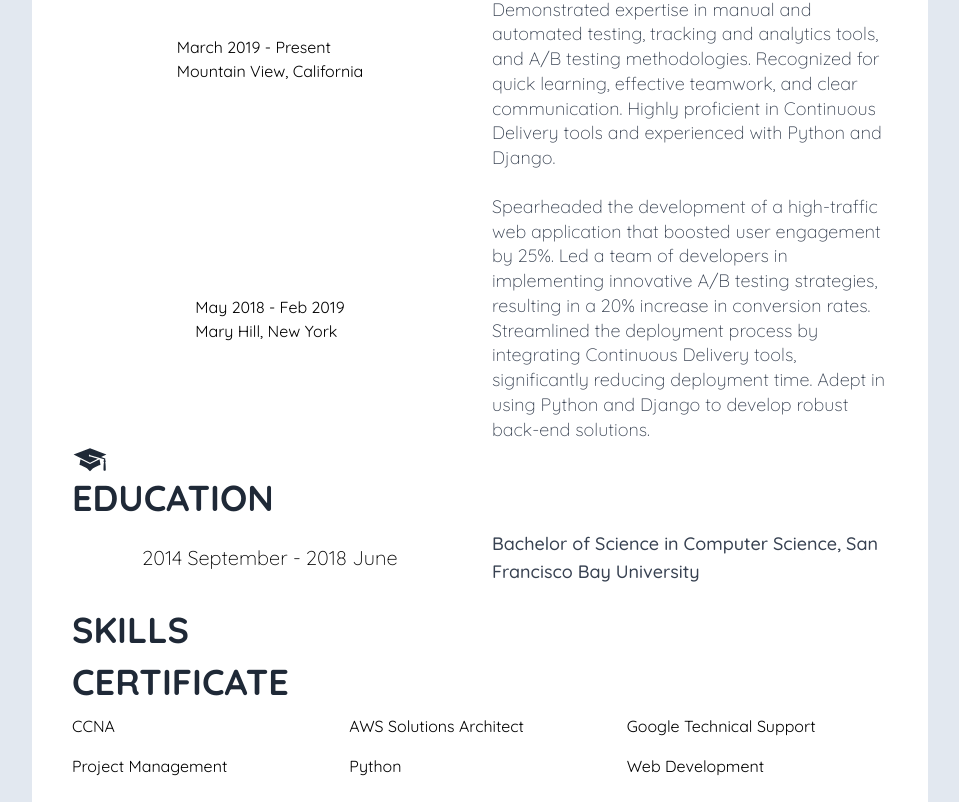
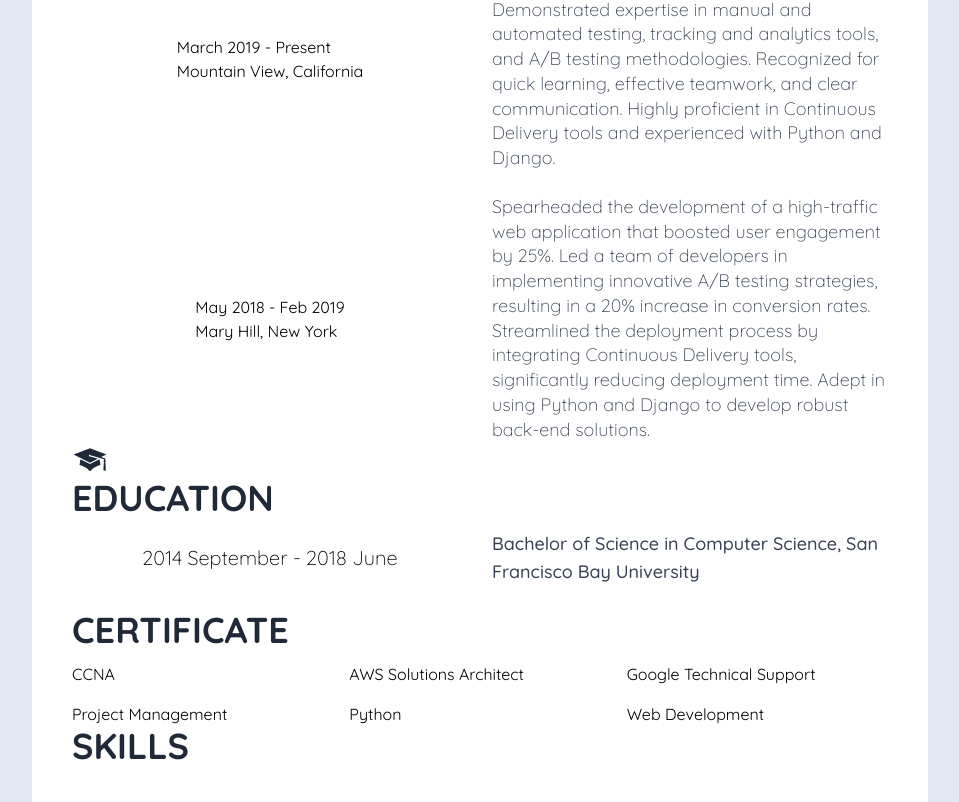
Before and after one commit to victorwamwea/deploy-static-site, a React (Vite) app: page / in a window 1280 px wide. Shown: the part 566-1368 px from the top of the page, without its empty margins (160-1119 px from the left). Built offline with nearby package versions, Linux system fonts and the light colour scheme.

Commit message:
Interchanged skills with certs

```diff
--- a/src/components/Content.jsx
+++ b/src/components/Content.jsx
@@ -65,11 +65,6 @@ function Content() {
     </div>
     <div className="">
     <h2 className="mb-3 text-4xl font-bold text-gray-800 uppercase">
-        skills
-    </h2>
-    </div>
-    <div className="">
-    <h2 className="mb-3 text-4xl font-bold text-gray-800 uppercase">
         certificate
     </h2>
     <div className="grid grid-cols-3 gap-4">
@@ -81,6 +76,11 @@ function Content() {
         <span className="">Web Development</span>
     </div>
     </div>
+    <div className="">
+    <h2 className="mb-3 text-4xl font-bold text-gray-800 uppercase">
+        skills
+    </h2>
+    </div>
         </div>
 
     </div>
```
